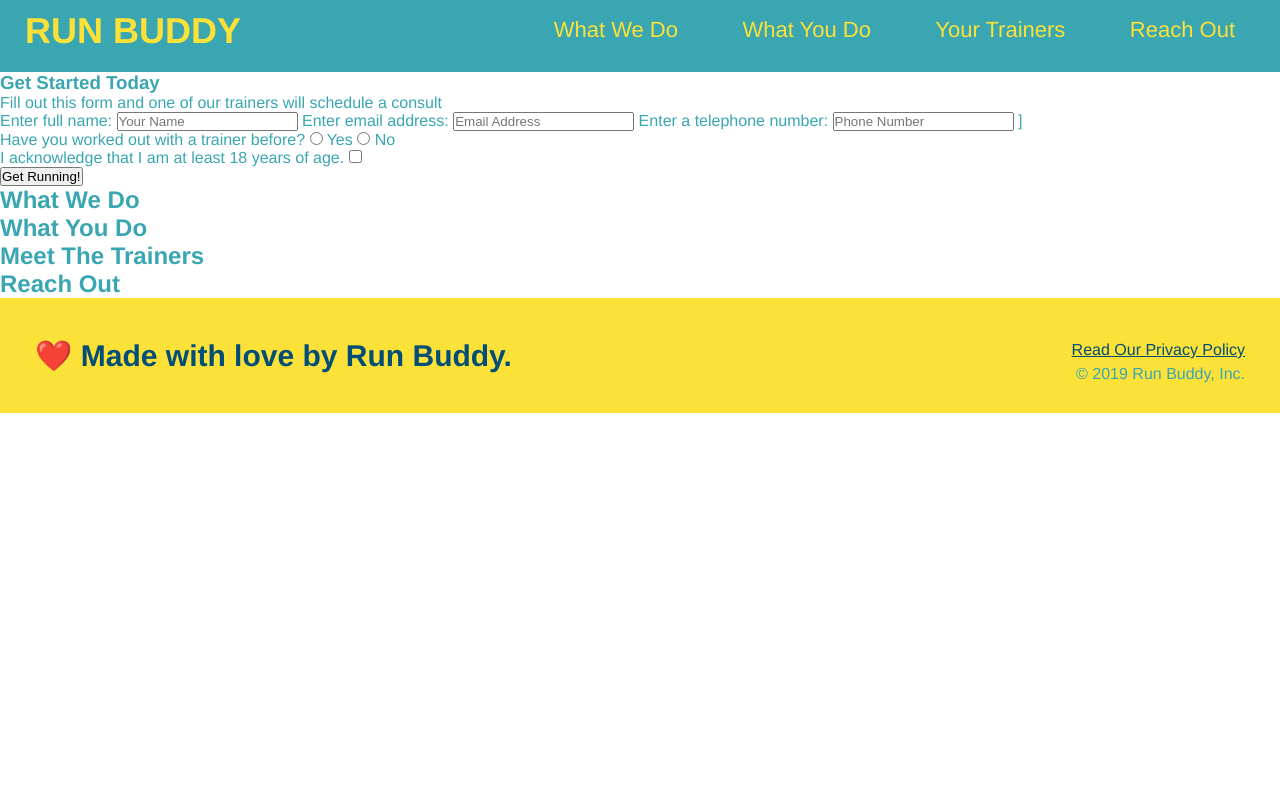
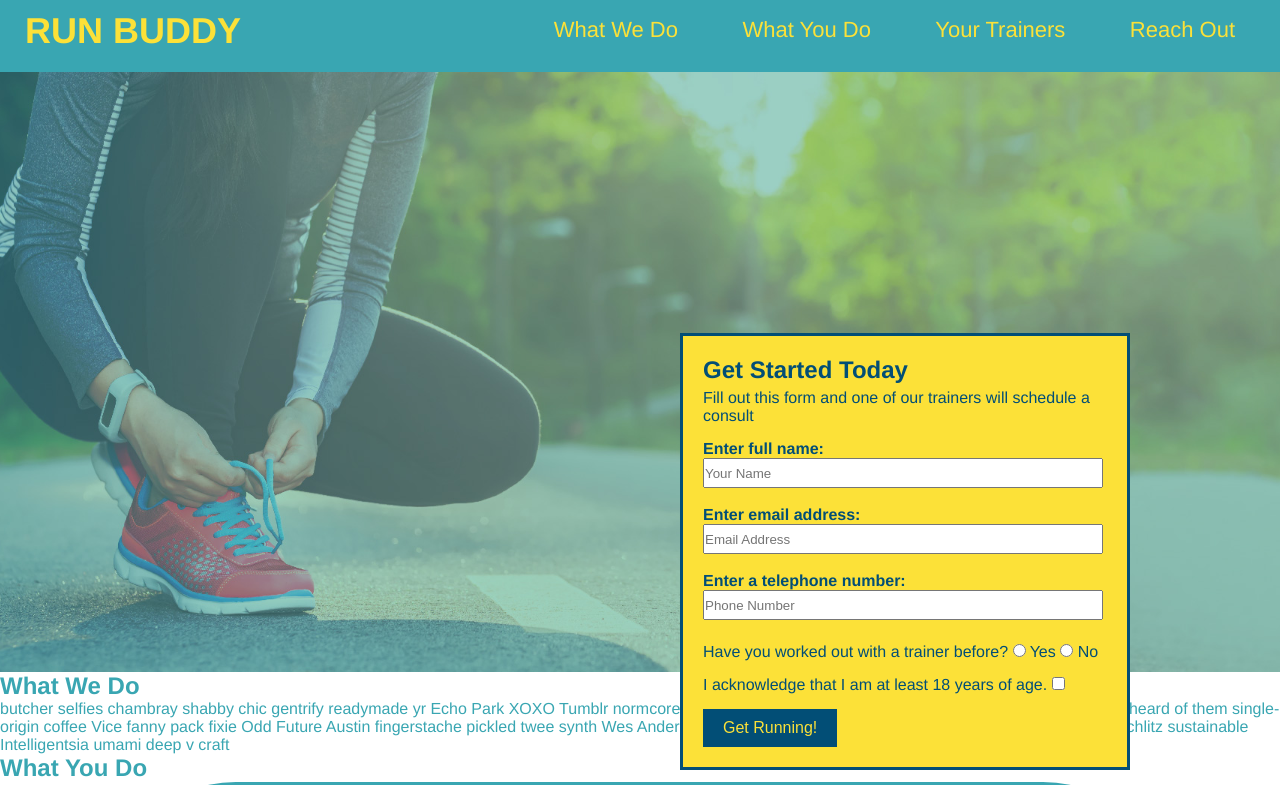
Before and after one commit to nashierspencer/Run-Buddy, a plain HTML site: page index.html in a window 1280 px wide. Shown: the top 785 px of the page. Drawn offline with Linux system fonts and the light colour scheme.

Commit message:
worked on step images and divs

```diff
--- a/assets/css/style1.css
+++ b/assets/css/style1.css
@@ -67,3 +67,48 @@ header {
   footer a {
     color: #024e76;
   }
+
+  .hero {
+    background-image: url("../images/hero-bg.jpg");
+    height: 600px;
+    background-size: cover;
+    background-position: center;
+    position: relative;
+  }
+  .hero-form {
+    border: 3px solid #024e76;
+    background-color: #fce138;
+    padding: 20px;
+    width: 450px;
+    color: #024e76;
+    position: absolute;
+    bottom: 30px;
+    right: 150px;
+  }
+  h3 { font-size: x-large;
+    margin: 0px;}
+ .hero-form p {
+      margin: 5px 0 15px 0;
+    }
+    .form-input {
+      border: 1px solid #024e76;
+      display: block; box-sizing: 100px;
+      padding: 0px 0px;
+      font-size: 16px;
+      color: #024e76;
+      width: 100px;
+      margin-bottom: 0px;
+    }
+    .hero-form-label {
+      margin: 0 px;
+    }
+    .input2 { width: 400px;
+    height: 30px; margin-top: 0px;}
+
+    .hero-form button {
+      color: #fce138;
+      background-color: #024e76;
+      border: none;
+      padding: 10px 20px;
+      font-size: 16px;
+    }
--- a/index.html
+++ b/index.html
@@ -35,16 +35,21 @@
 
 <!--hero secetion-->
 <section>
-    <div> <h3>Get Started Today</h3>
-        <p>Fill out this form and one of our trainers will schedule a consult</p></div>
+  <section class="hero">
+ </section>
+ <!-- end hero -->
+
+ <div class="hero-form">
+  <h3>Get Started Today</h3>
+     <p>Fill out this form and one of our trainers will schedule a consult</p>
        <form>
-            <label for="name">Enter full name:</label>
-            <input type="text" placeholder="Your Name" name="name" id="name" />
-            <label for="email">Enter email address:</label>
-            <input type="email" placeholder="Email Address" name="email" id="email"/>
-            <label for="phone">Enter a telephone number:</label>
-            <input type="tel" placeholder="Phone Number" name="phone" id="phone"/>
-            ]
+         <strong> <label class="hero-form-label" for="name">Enter full name:</label>
+         <input type="text" placeholder="Your Name" name="name" id="name" class="input2"/> <br></br>
+         <label class="hero-form-label" for="email">Enter email address:</label>
+         <input type="email" placeholder="Email Address" name="email" id="email"class="input2"/> <br></br>
+         <label class="hero-form-label" for="phone">Enter a telephone number:</label>
+         <input type="tel" placeholder="Phone Number" name="phone" id="phone"class="input2"/><br></br>
+         </strong>
            <p>
              Have you worked out with a trainer before?
              <input type="radio" name="trainer-confirm" id="trainer-yes" />
@@ -63,22 +68,47 @@
            </button>
          </form>
 </div>
-        </section>
-        <!-- end hero -->
-           </form>
-  </section>
 
 
  <!-- "what we do" section -->
 <section>
   <h2>What We Do</h2>
+  <section id="what-we-do">
+  <p>
+    butcher selfies chambray shabby chic gentrify readymade yr Echo Park XOXO Tumblr normcore Banksy direct trade Blue Bottle chillwave you probably haven't heard of them single-origin coffee Vice fanny pack fixie Odd Future Austin fingerstache pickled twee synth Wes Anderson Thundercats viral bitters flannel meggings narwhal Marfa Schlitz sustainable Intelligentsia umami deep v craft
+  </p>
 </section>
-
+</section>
 <!-- "what you do" section -->
 <section>
+  <section id="what-you-do">
   <h2>What You Do</h2>
+
+    <div>
+    <!-- insert this img element -->
+    <img src="./assets/images/step-1.svg" alt="step 1 icon" />
+    <h3>Step 1: Fill Out the Form Above.</h3>
+    <p>You're already here, so why not?</p>
+  </div>
+  <div>
+    <img src="./assets/images/step-2.svg" alt="" />
+    <h3>Step 2: Consult with One of Our Trainers.</h3>
+    <p>Are you here to build muscle, lose weight, or just feel good?</p>
+  </div>
+
+  <div>
+    <img src="./assets/images/step-3.svg" alt="" />
+    <h3>Step 3: Get Running.</h3>
+    <p>Hit the ground running (literally) once your trainer lays out your plan.</p>
+  </div>
+
+  <div>
+    <img src="./assets/images/step-4.svg" alt="" />
+    <h3>Step 4: See Results.</h3>
+    <p>Bi-weekly checkins with your trainer will keep you focused</p>
+  </div>
 </section>
-
+  </section>
   <!-- "meet the trainers" section -->
   <section>
     <h2>Meet The Trainers</h2>
```
Also changed, not shown: assets/images/hero-bg.jpg (added), assets/images/step-1.svg (added), assets/images/step-2.svg (added), assets/images/step-3.svg (added), assets/images/step-4.svg (added). Lines whose indentation alone changed are shown as unchanged.
